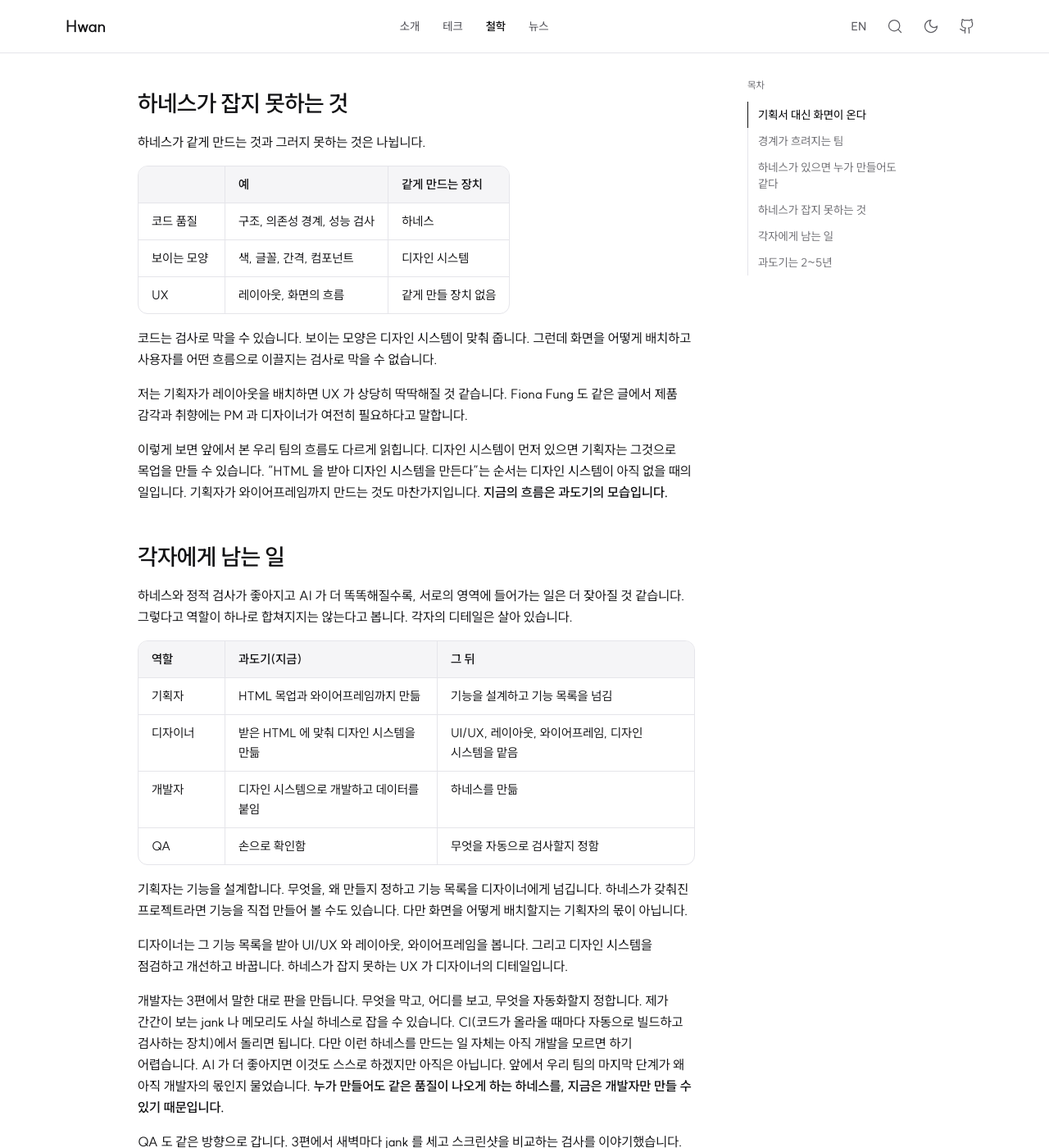
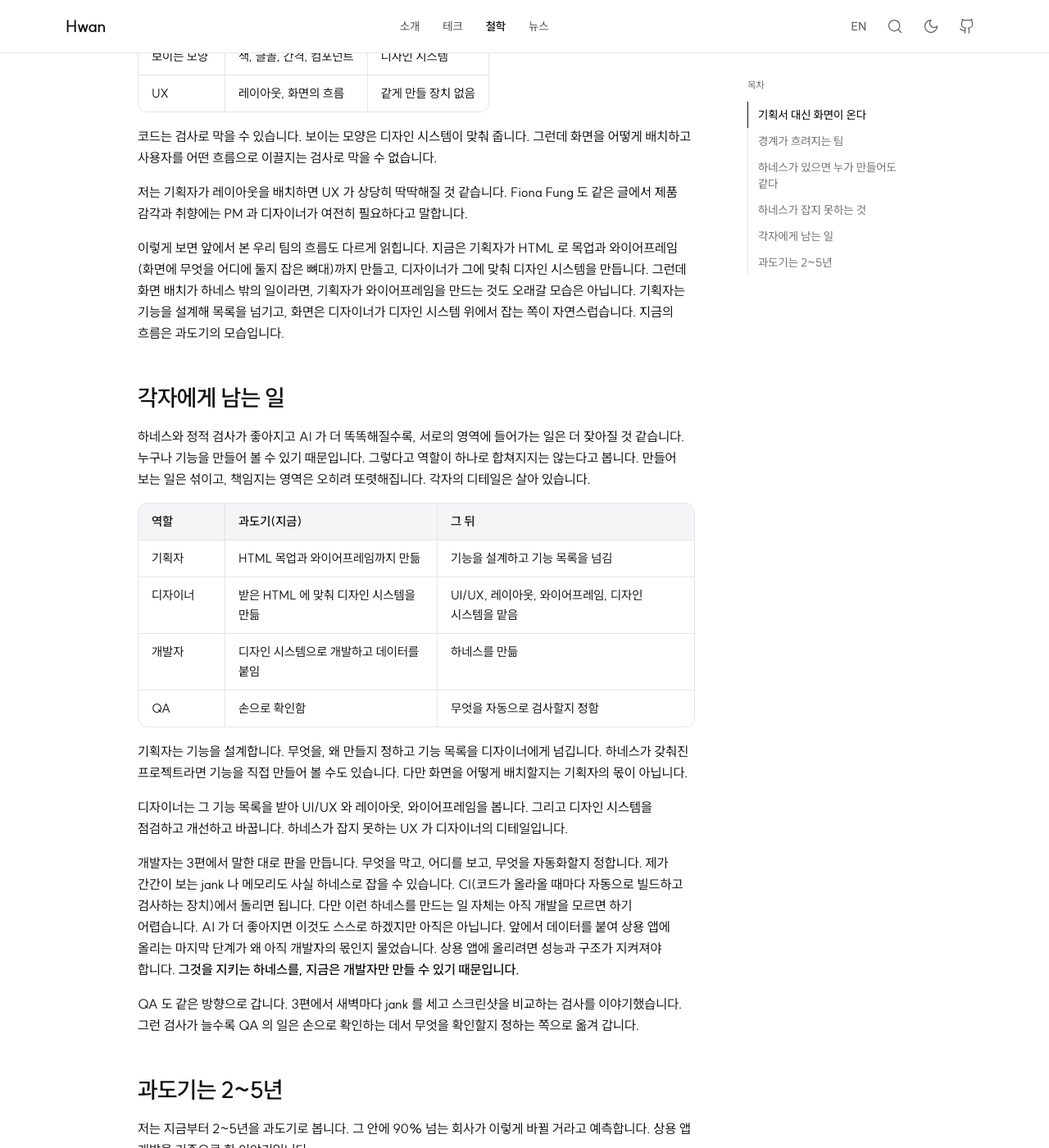
Before and after one commit to Hwan3434/Hwan3434.github.io, a Jekyll site: the page built from _posts/Philosophy/2026-11-22-everyone-builds-the-product.md, in a window 1280 px wide and 1400 px high, scrolled down 2884 px. Shown: the whole window at 82% size. Built offline with Jekyll 4.4.1, drawn with Linux system fonts in a browser that asks for light colours; some of the changed text lies outside the part shown.

Commit message:
fix: 검토 결과를 반영해 다리를 놓고 열린 질문으로 맺는다
Co-Authored-By: Claude Opus 5.5 <noreply@anthropic.com>
Claude-Session: https://claude.ai/code/session_01HDtNGR1iK3jjxoVhAt97Su

```diff
--- a/_posts/Philosophy/2026-11-22-everyone-builds-the-product.md
+++ b/_posts/Philosophy/2026-11-22-everyone-builds-the-product.md
@@ -58,17 +58,15 @@ Anthropic 에서 Claude Code 와 Claude Cowork 의 엔지니어링을 이끄는
 |---|---|---|
 | 팀 구성 | 역할이 고정됨. 개발자는 코드, PM 은 기획, 디자이너는 디자인 | 역할이 흐려짐. PM 은 프로토타입을 만들고 개발자는 디자인과 맥락을 맡음 |
 
-기획 회의도 설계 문서에서 PR 과 프로토타입을 두고 하는 이야기로 옮겨 갔다고 합니다.
+기획 회의도 설계 문서에서 PR(코드 변경을 합치기 전에 검토받는 요청)과 프로토타입을 두고 하는 이야기로 옮겨 갔다고 합니다.
 
-같은 회사의 PM 인 Jess Yan 도 비슷한 글을 썼습니다([글](https://claude.com/resources/articles/product-management-on-the-ai-exponential), 2026-04-29).
-Claude Code 로 오후 한나절 만에 실제로 돌아가는 프로토타입을 만든다고 합니다.
-해야 할 일이 분명해지면 그 일을 하는 에이전트를 직접 만들어 배포합니다.
+같은 회사의 PM 인 Jess Yan 은 해야 할 일이 분명해지면 그 일을 하는 에이전트를 Claude Code 로 직접 만들어 배포한다고 씁니다([글](https://claude.com/resources/articles/product-management-on-the-ai-exponential), 2026-04-29).
 
 1편에서 저는 기획자가 개발을 배우는 것이 가장 낫다고 썼습니다.
 그때는 전망이었습니다.
 지금은 기획자가 화면을 만들어 오고, 어떤 팀에서는 PM 이 만든 것이 그대로 나갑니다.
 
-그렇다면 우리 팀에서는 그 마지막 단계가 왜 아직 개발자의 몫일까요.
+그렇다면 우리 팀에서는 데이터를 붙여 상용 앱에 올리는 마지막 단계가 왜 아직 개발자의 몫일까요.
 기획자가 만든 것이 그대로 나가려면 무엇이 있어야 할까요.
 
 ## 하네스가 있으면 누가 만들어도 같다
@@ -97,21 +95,9 @@ Claude Code 로 오후 한나절 만에 실제로 돌아가는 프로토타입
 그렇게 해 달라고 한 기획자도 없었고, 함께 일한 기획자들은 개발을 잘 모르셨습니다.
 그래서 이 부분은 제 경험에서 나온 전망입니다.
 
-그러면 사람이 봐야 하는 곳은 누가 정할까요.
-Anthropic 의 Claude Code 팀은 리뷰 규칙에 이렇게 적었습니다([글](https://claude.dev/blog/solving-code-review-at-anthropic/)).
-
-- 단계는 작성자가 아니라 변경 내용이 정함
-- 에이전트가 쓴 PR 은 그 에이전트를 지시한 사람이 필수 리뷰어 한 명이 됨
-- 에이전트의 승인은 사람의 승인을 대신하지 못함
-
-3편에서는 이 글의 위험도 단계를 소개했습니다.
-여기서 눈여겨볼 것은 "누가"입니다.
-만든 사람이 기획자인지 개발자인지는 기준이 아닙니다.
-무엇을 바꿨는지가 기준입니다.
-
 남는 물음이 둘 있습니다.
-제가 간간이 보는 jank 와 메모리까지 잡는 하네스는 누가 만들까요.
-그리고 코드 품질이 같으면 제품도 같아질까요.
+코드 품질이 같으면 제품도 같아질까요.
+그리고 제가 간간이 보는 jank 와 메모리까지 잡는 하네스는 누가 만들까요.
 
 ## 하네스가 잡지 못하는 것
 
@@ -119,7 +105,7 @@ Anthropic 의 Claude Code 팀은 리뷰 규칙에 이렇게 적었습니다([글
 
 | | 예 | 같게 만드는 장치 |
 |---|---|---|
-| 코드 품질 | 구조, 의존성 경계, 성능 검사 | 하네스 |
+| 코드 품질 | 구조, 의존성 경계 | 하네스 |
 | 보이는 모양 | 색, 글꼴, 간격, 컴포넌트 | 디자인 시스템 |
 | UX | 레이아웃, 화면의 흐름 | 같게 만들 장치 없음 |
 
@@ -131,15 +117,17 @@ Anthropic 의 Claude Code 팀은 리뷰 규칙에 이렇게 적었습니다([글
 Fiona Fung 도 같은 글에서 제품 감각과 취향에는 PM 과 디자이너가 여전히 필요하다고 말합니다.
 
 이렇게 보면 앞에서 본 우리 팀의 흐름도 다르게 읽힙니다.
-디자인 시스템이 먼저 있으면 기획자는 그것으로 목업을 만들 수 있습니다.
-"HTML 을 받아 디자인 시스템을 만든다"는 순서는 디자인 시스템이 아직 없을 때의 일입니다.
-기획자가 와이어프레임까지 만드는 것도 마찬가지입니다.
-**지금의 흐름은 과도기의 모습입니다.**
+지금은 기획자가 HTML 로 목업과 와이어프레임(화면에 무엇을 어디에 둘지 잡은 뼈대)까지 만들고, 디자이너가 그에 맞춰 디자인 시스템을 만듭니다.
+그런데 화면 배치가 하네스 밖의 일이라면, 기획자가 와이어프레임을 만드는 것도 오래갈 모습은 아닙니다.
+기획자는 기능을 설계해 목록을 넘기고, 화면은 디자이너가 디자인 시스템 위에서 잡는 쪽이 자연스럽습니다.
+지금의 흐름은 과도기의 모습입니다.
 
 ## 각자에게 남는 일
 
 하네스와 정적 검사가 좋아지고 AI 가 더 똑똑해질수록, 서로의 영역에 들어가는 일은 더 잦아질 것 같습니다.
+누구나 기능을 만들어 볼 수 있기 때문입니다.
 그렇다고 역할이 하나로 합쳐지지는 않는다고 봅니다.
+만들어 보는 일은 섞이고, 책임지는 영역은 오히려 또렷해집니다.
 각자의 디테일은 살아 있습니다.
 
 | 역할 | 과도기(지금) | 그 뒤 |
@@ -164,8 +152,9 @@ Fiona Fung 도 같은 글에서 제품 감각과 취향에는 PM 과 디자이
 CI(코드가 올라올 때마다 자동으로 빌드하고 검사하는 장치)에서 돌리면 됩니다.
 다만 이런 하네스를 만드는 일 자체는 아직 개발을 모르면 하기 어렵습니다.
 AI 가 더 좋아지면 이것도 스스로 하겠지만 아직은 아닙니다.
-앞에서 우리 팀의 마지막 단계가 왜 아직 개발자의 몫인지 물었습니다.
-**누가 만들어도 같은 품질이 나오게 하는 하네스를, 지금은 개발자만 만들 수 있기 때문입니다.**
+앞에서 데이터를 붙여 상용 앱에 올리는 마지막 단계가 왜 아직 개발자의 몫인지 물었습니다.
+상용 앱에 올리려면 성능과 구조가 지켜져야 합니다.
+**그것을 지키는 하네스를, 지금은 개발자만 만들 수 있기 때문입니다.**
 
 QA 도 같은 방향으로 갑니다.
 3편에서 새벽마다 jank 를 세고 스크린샷을 비교하는 검사를 이야기했습니다.
@@ -191,18 +180,27 @@ QA 도 같은 방향으로 갑니다.
 그래서 성공을 가르는 것은 그 제품이 고객의 문제를 해결하는 데 얼마나 결정적이냐입니다.
 그리고 이것은 결국 사업의 목표에 얼마나 비전이 있느냐로 모입니다.
 
+그러면 무엇을 만들지는 누가 정할까요.
+지금은 기획자가 정합니다.
+솔직히 이 경계가 어떻게 될지는 모르겠습니다.
+앱의 비즈니스 가치가 분명하다면 방향은 보입니다.
+그 가치를 키우고 점점 고도화하는 쪽입니다.
+다만 그 방식과 방법을 모두가 같이 협의한다면 그것은 또 하나의 병목이 될 것입니다.
+이것이 어떻게 발전할지는 아직 모르겠습니다.
+
 정리하면 이렇습니다.
 
 - **지금**: 기획자가 화면을 만들어 오고, 디자이너가 디자인 시스템을 맞추고, 개발자가 데이터를 붙여 상용 앱에 올림
-- **하네스**: 잘 갖춰지면 누가 만들어도 같은 품질의 코드가 나옴. 사람이 볼 곳은 바꾼 내용이 정함
+- **하네스**: 잘 갖춰지면 누가 만들어도 같은 품질의 코드가 나옴. 그 하네스는 지금은 개발자만 만듦
 - **하네스 밖**: 레이아웃과 화면의 흐름 같은 UX 는 검사로 같게 만들 수 없음
 - **그 뒤의 역할**: 기획자는 기능 설계, 디자이너는 UX 와 디자인 시스템, 개발자는 하네스, QA 는 검사 기준
 - **과도기**: 앞으로 2~5년. 그 안에 90% 넘는 회사가 바뀜. 확정이 아닌 추측
 - **성공의 척도**: 품질이 아니라 고객의 문제를 얼마나 결정적으로 해결하느냐. 결국 사업 목표의 비전
+- **남은 물음**: 무엇을 만들지 누가 정할지. 모두가 협의하면 그것도 병목
 
 만드는 일은 모두에게 열립니다.
 각자에게는 무엇을 만들지, 무엇을 통과시킬지 정하는 일이 남습니다.
-그리고 무엇을 만들지는 결국 사업의 비전이 정합니다.
+그 경계를 누가 어떻게 그을지는 열린 질문으로 남겨 둡니다.
 
 다음 글에서는 이 흐름의 그늘을 보려 합니다.
 하네스와 가이드가 표준으로 굳으면, 모두가 같은 구조로 만든 제품은 서로 닮아 가지 않을까 하는 걱정입니다.
```
Also changed, not shown: other parts of _posts/Philosophy/2026-11-22-everyone-builds-the-product.md (+1 -1 lines).
